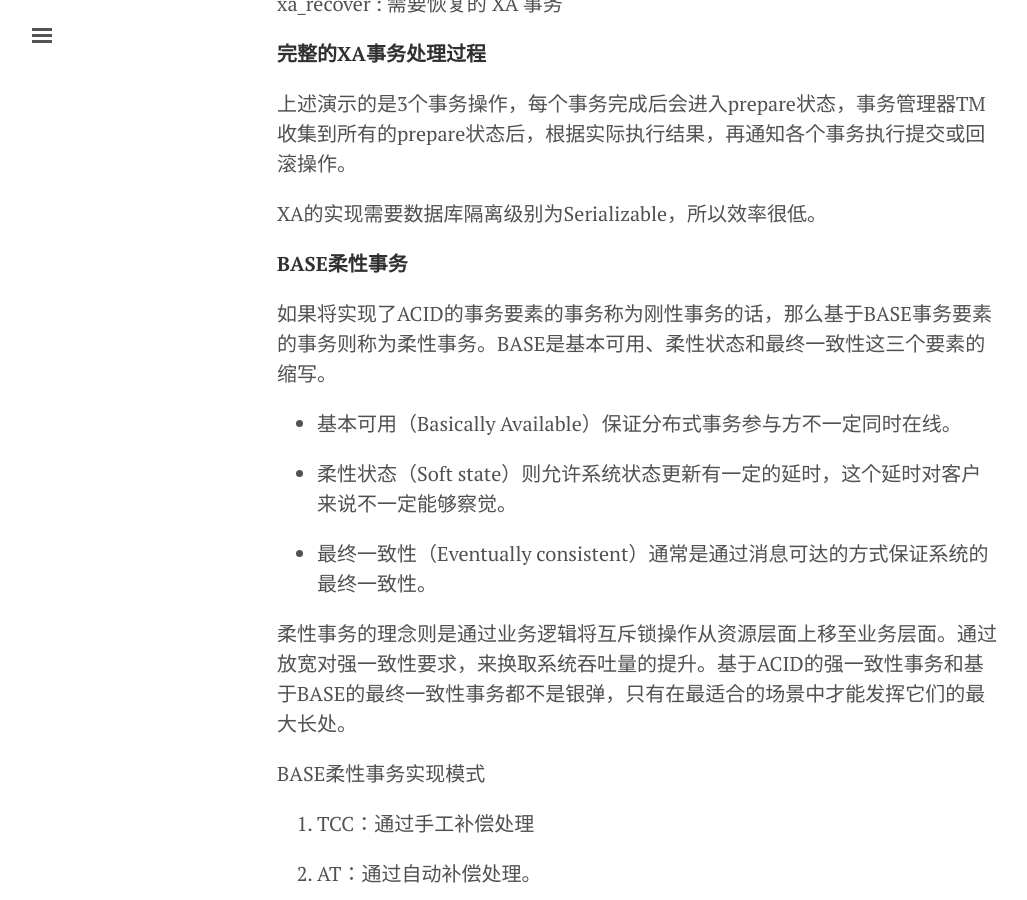
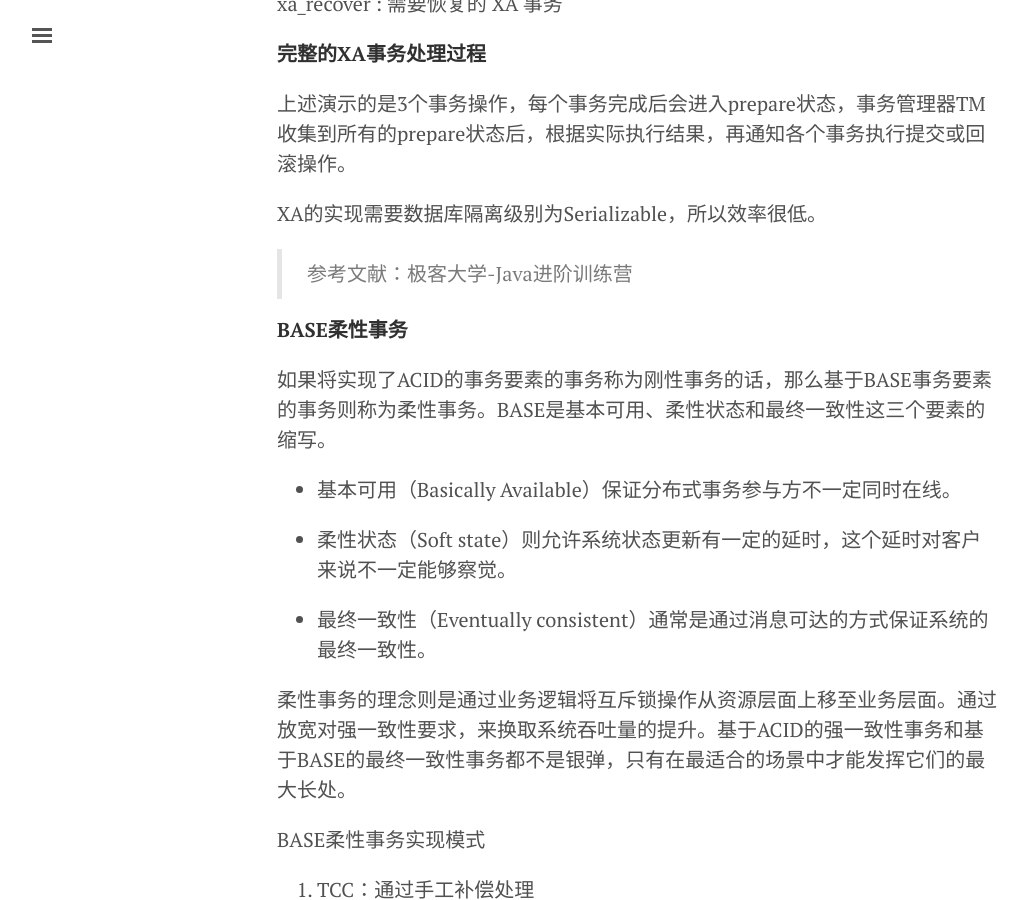
Before and after one commit to midnight2104/midnight2104.github.io, a Jekyll site: the page built from _posts/2021-1-8-从单体事务到分布式事务.md, in a window 1280 px wide and 900 px high, scrolled down 8249 px. Shown: the whole window, without its empty margins (3-1030 px from the left). Built offline with Jekyll 4.4.1, drawn with Linux system fonts in a browser that asks for light colours.

Commit message:
从单体事务到分布式事务

```diff
--- a/_posts/2021-1-8-从单体事务到分布式事务.md
+++ b/_posts/2021-1-8-从单体事务到分布式事务.md
@@ -322,6 +322,8 @@ xa_recover : 需要恢复的 XA 事务
 
 XA的实现需要数据库隔离级别为Serializable，所以效率很低。
 
+> 参考文献：极客大学-Java进阶训练营
+
 
 
 **BASE****柔性事务**
```
